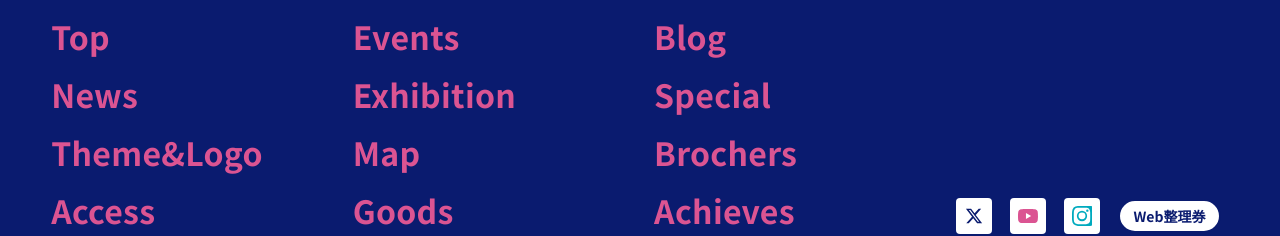
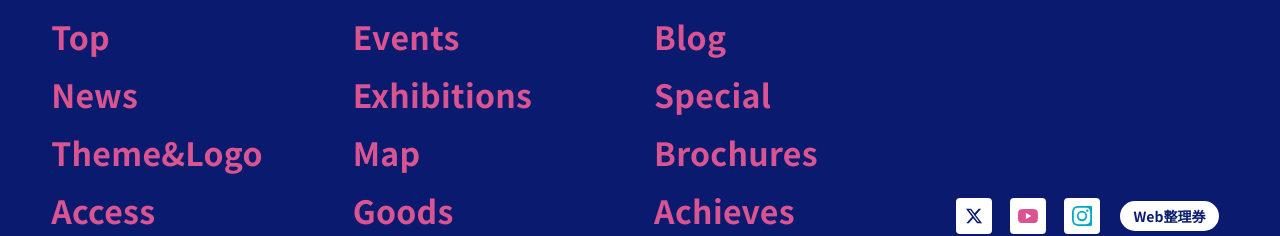
Before and after one commit to 2026seiseisai/2026seiseisai.com, a Next.js app: page / in a window 1280 px wide. Shown: the part 2952-3188 px from the top of the page. Built offline with nearby package versions, Linux system fonts and the light colour scheme.

Commit message:
ちょっと変更

```diff
--- a/app/(footer)/Footer.tsx
+++ b/app/(footer)/Footer.tsx
@@ -19,7 +19,7 @@ const FOOTER_DATA = [
     title: 'Guides',
     links: [
       { label: 'Events', href: '/events' },
-      { label: 'Exhibition', href: '/exhibition' },
+      { label: 'Exhibitions', href: '/exhibitions' },
       { label: 'Map', href: '/map' },
       { label: 'Goods', href: '/goods' },
     ],
@@ -29,7 +29,7 @@ const FOOTER_DATA = [
     links: [
       { label: 'Blog', href: '/blog' },
       { label: 'Special', href: '/special' },
-      { label: 'Brochers', href: '/brochers' },
+      { label: 'Brochures', href: '/brochures' },
       { label: 'Achieves', href: '/achieves' },
     ],
   },
--- a/app/(header)/Header.tsx
+++ b/app/(header)/Header.tsx
@@ -16,12 +16,12 @@ const NAV_ITEMS = [
   { label: 'Theme&Logo', href: '/theme' },
   { label: 'Access', href: '/access' },
   { label: 'Events', href: '/events' },
-  { label: 'Exhibition', href: '/exhibition' },
+  { label: 'Exhibitions', href: '/exhibitions' },
   { label: 'Map', href: '/map' },
   { label: 'Goods', href: '/goods' },
   { label: 'Blog', href: '/blog' },
   { label: 'Special', href: '/special' },
-  { label: 'Brochers', href: '/brochers' },
+  { label: 'Brochures', href: '/brochures' },
   { label: 'Achieves', href: '/achieves' },
 ];
 
```
